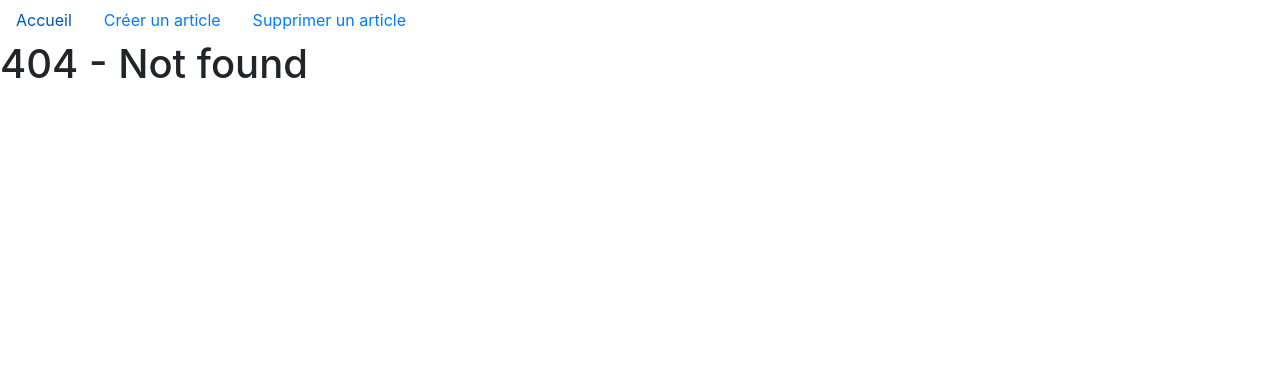
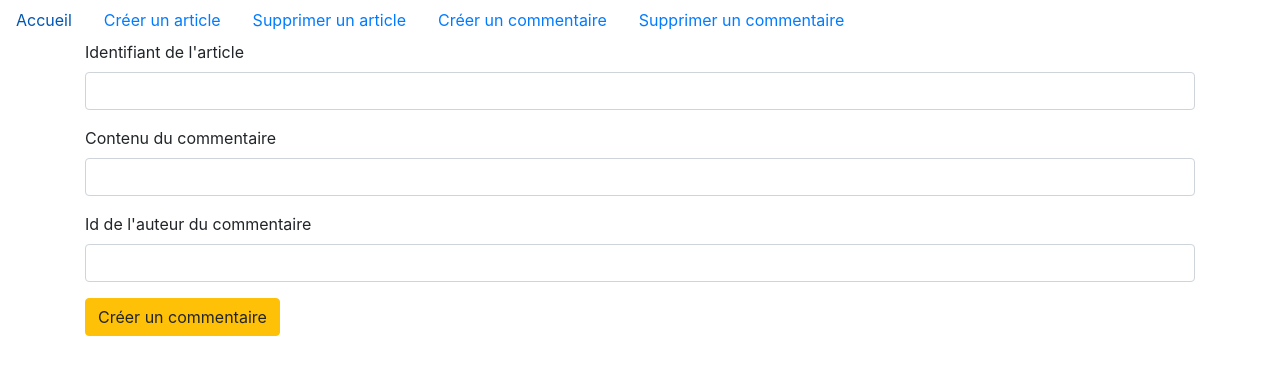
Before and after one commit to AnaisSch/first-react-project, a React (Create React App) app: page /comments/create in a window 1280 px wide. Before the commit this address had no page. Shown: the top 374 px of the page. Built offline with nearby package versions, Linux system fonts and the light colour scheme.

Commit message:
add Create and Delete Comment pages

```diff
--- a/src/App.js
+++ b/src/App.js
@@ -10,7 +10,9 @@
 import Home          from './pages/Home';
 import CreateArticle from './pages/CreateArticle';
 import DeleteArticle from './pages/DeleteArticle';
-import NotFound      from './pages/NotFound';
+import CreateComment from './pages/CreateComment';
+import DeleteComment from './pages/DeleteComment';
+import NotFound from './pages/NotFound';
 
 const App = () => {
   return (
@@ -20,7 +22,9 @@
         <Route exact path="/"           component={Home} />
         <Route path="/articles/create/" component={CreateArticle} />
         <Route path="/articles/delete/" component={DeleteArticle} />
-        <Route path="*"                 component={NotFound} />
+        <Route path="/comments/create/" component={CreateComment} />
+        <Route path="/comments/delete/" component={DeleteComment} />
+        <Route path="*" component={NotFound} />
       </Switch>
     </Router>
   );
--- a/src/components/Navigation.js
+++ b/src/components/Navigation.js
@@ -1,6 +1,7 @@
 import React    from 'react';
 import Nav      from 'react-bootstrap/Nav';
 import { Link } from 'react-router-dom';
+import { NavLink } from 'react-router-dom';
 
 const Navigation = () => {
     return (
@@ -20,6 +21,16 @@
                     Supprimer un article
                 </Nav.Link>
             </Nav.Item>
+            <Nav.Item>
+                <Nav.Link as={NavLink} to="/comments/create">
+                    Créer un commentaire
+                </Nav.Link>
+            </Nav.Item>
+            <Nav.Item>
+                <Nav.Link as={NavLink} to="/comments/delete">
+                    Supprimer un commentaire
+                </Nav.Link>
+            </Nav.Item>
         </Nav>
     );
 }
--- /dev/null
+++ b/src/pages/CreateComment.js
@@ -0,0 +1,82 @@
+import React, { useState } from 'react';
+
+import Container from 'react-bootstrap/Container';
+import Form from 'react-bootstrap/Form';
+import Button from 'react-bootstrap/Button';
+
+
+const CreateComment = () => {
+    const [articleId, setArticleId] = useState("");
+    const [content, setContent] = useState("");
+    const [author, setAuthor] = useState("");
+
+    const handleSubmit = (event) => {
+        event.preventDefault();
+        console.log("article_id", articleId);
+        console.log("content", content);
+        console.log("author", author);
+    }
+    const handleChange = (event) => {
+        console.log("Target name: ", event.target.name);
+        console.log("Target value: ", event.target.value);
+
+        switch (event.target.name) {
+            case "article_id":
+                setArticleId(event.target.value);
+                break;
+            case "content":
+                setContent(event.target.value);
+                break;
+            case "author":
+                setAuthor(event.target.value);
+                break;
+            // no default
+        }
+    }
+    return (
+        <Container>
+            <Form onSubmit={handleSubmit}>
+                <Form.Group controlId="comment.articleId">
+                    <Form.Label>
+                        Identifiant de l'article
+                    </Form.Label>
+                <Form.Control
+                    type="text"
+                    name="article_id"
+                    onChange={handleChange}
+                    value={articleId}
+                />
+                </Form.Group>
+                <Form.Group controlId="comment.content">
+                    <Form.Label>
+                        Contenu du commentaire
+                    </Form.Label>
+                <Form.Control
+                    type="textarea"
+                    name="content"
+                    onChange={handleChange}
+                    value={content}
+                />
+                </Form.Group>
+                <Form.Group controlId="comment.author">
+                    <Form.Label>
+                        Id de l'auteur du commentaire
+                    </Form.Label>
+                <Form.Control
+                    type="number"
+                    name="author"
+                    onChange={handleChange}
+                    value={author}
+                />
+                </Form.Group>
+                <Button
+                    variant="warning"
+                    type="submit">
+                    Créer un commentaire
+                </Button>
+            </Form>
+        </Container>
+    );
+}
+
+export default CreateComment;
--- /dev/null
+++ b/src/pages/DeleteComment.js
@@ -0,0 +1,48 @@
+import React, { useState } from 'react';
+
+import Container from 'react-bootstrap/Container';
+import Form from 'react-bootstrap/Form';
+import Button from 'react-bootstrap/Button';
+
+const DeleteComment = () => {
+    const [id, setId] = useState("");
+
+    const handleSubmit = (event) => {
+        event.preventDefault();
+
+        console.log("id : ", id);
+    }
+
+    const handleChange = (event) => {
+        switch (event.target.name) {
+            case "id":
+                setId(event.target.value);
+                break;
+            // no default
+        }
+    }
+
+    return (
+    <Container>
+        <Form onSubmit={handleSubmit}>
+            <Form.Group controlId="commentId">
+                <Form.Label>Id du commentaire</Form.Label>
+                <Form.Control
+                    type="number"
+                    name="id"
+                    onChange={handleChange}
+                    value={id}
+                />
+            </Form.Group>
+                <Button
+                    variant="danger"
+                    type="submit">
+                    Supprimer un commentaire
+                </Button>
+        </Form>
+    </Container>
+
+    );
+}
+
+export default DeleteComment;
```
